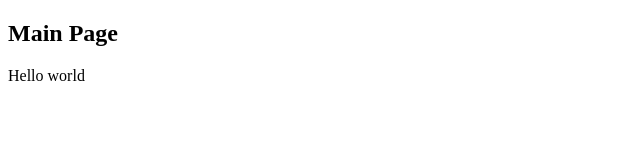
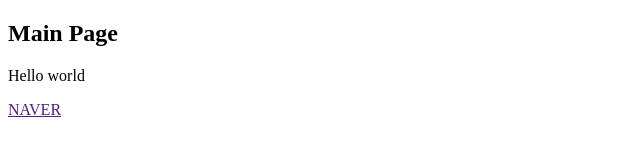
Before and after one commit to mrhi2018/MyProject, a plain HTML site: page index.html in a window 1280 px wide. Shown: the full height of the page, 0-640 px from the left. Drawn offline with Linux system fonts and the light colour scheme.

Commit message:
add acnhor element by sam

```diff
--- a/index.html
+++ b/index.html
@@ -9,5 +9,7 @@
 	<h2>Main Page</h2>
 	<p>Hello world</p>
 
+	<a href="">NAVER</a>
+
 </body>
 </html>
```
